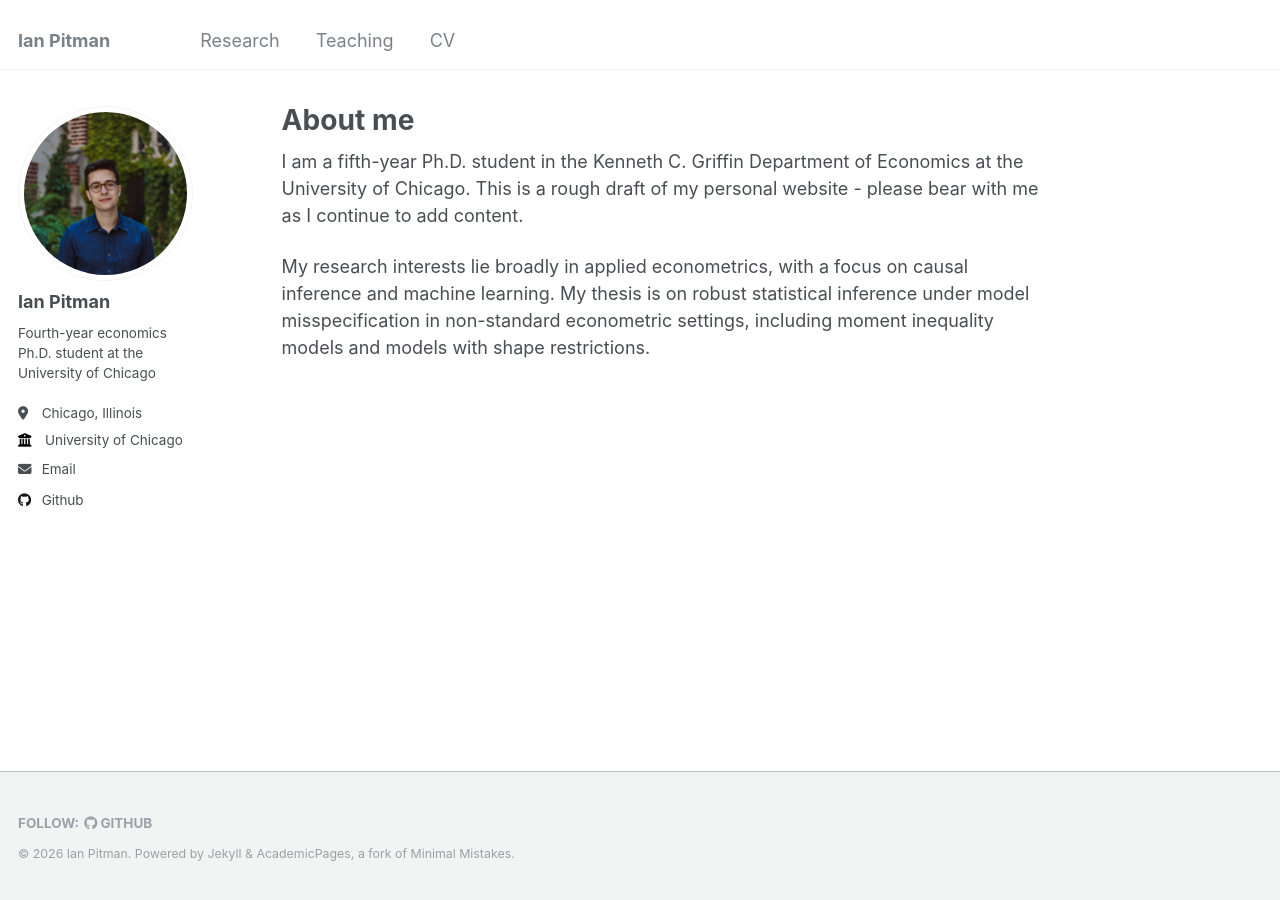
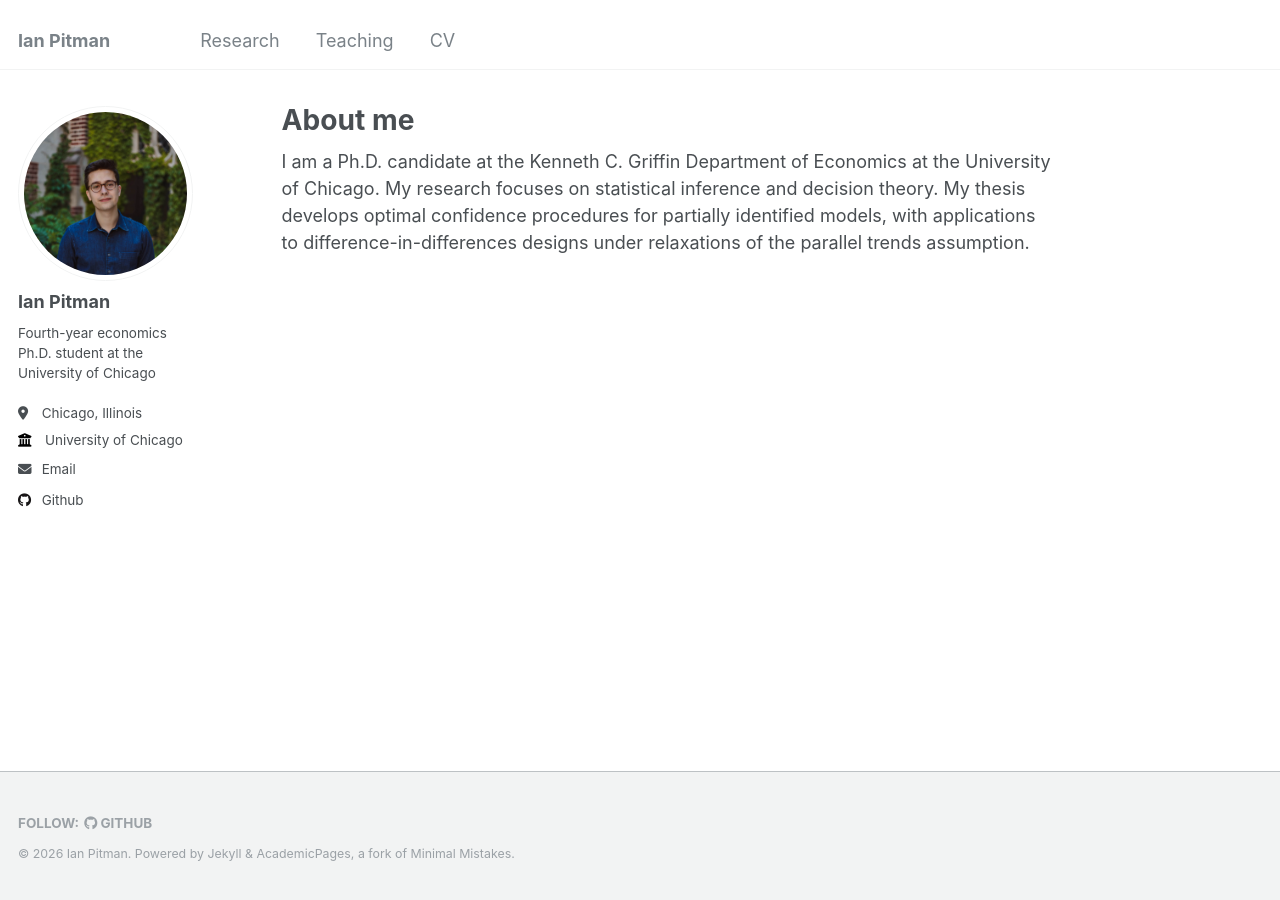
Before and after one commit to ipitman/ipitman.github.io, a Jekyll site: the page built from _pages/about.md, in a window 1280 px wide. Built offline with Jekyll 4.4.1, drawn with Linux system fonts in a browser that asks for light colours.

Commit message:
Updated about

```diff
--- a/_pages/about.md
+++ b/_pages/about.md
@@ -7,6 +7,4 @@ redirect_from:
   - /about.html
 ---
 
-I am a fifth-year Ph.D. student in the Kenneth C. Griffin Department of Economics at the University of Chicago. This is a rough draft of my personal website - please bear with me as I continue to add content.
-
-My research interests lie broadly in applied econometrics, with a focus on causal inference and machine learning. My thesis is on robust statistical inference under model misspecification in non-standard econometric settings, including moment inequality models and models with shape restrictions.
+I am a Ph.D. candidate at the Kenneth C. Griffin Department of Economics at the University of Chicago. My research focuses on statistical inference and decision theory. My thesis develops optimal confidence procedures for partially identified models, with applications to difference-in-differences designs under relaxations of the parallel trends assumption.
```
